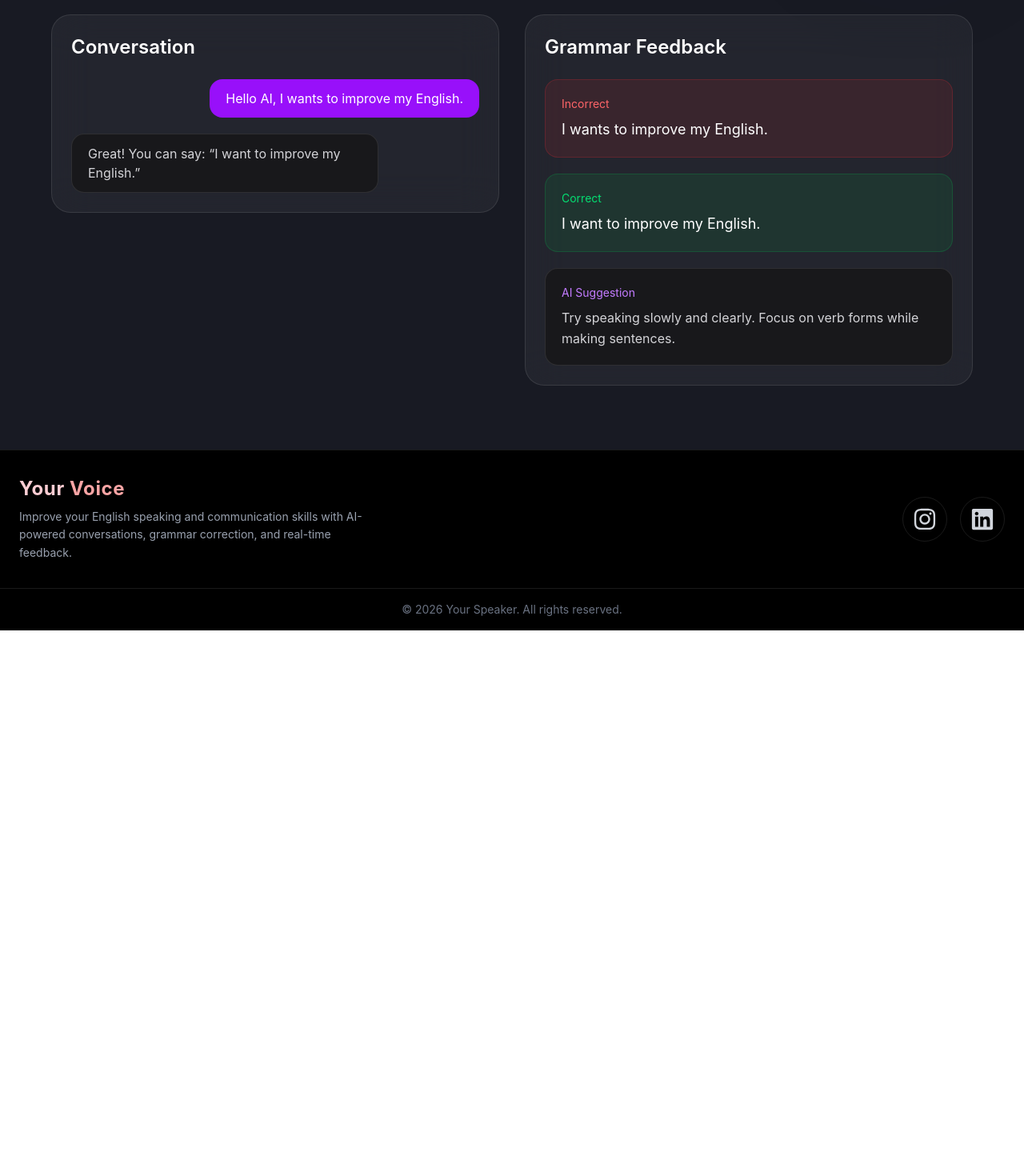
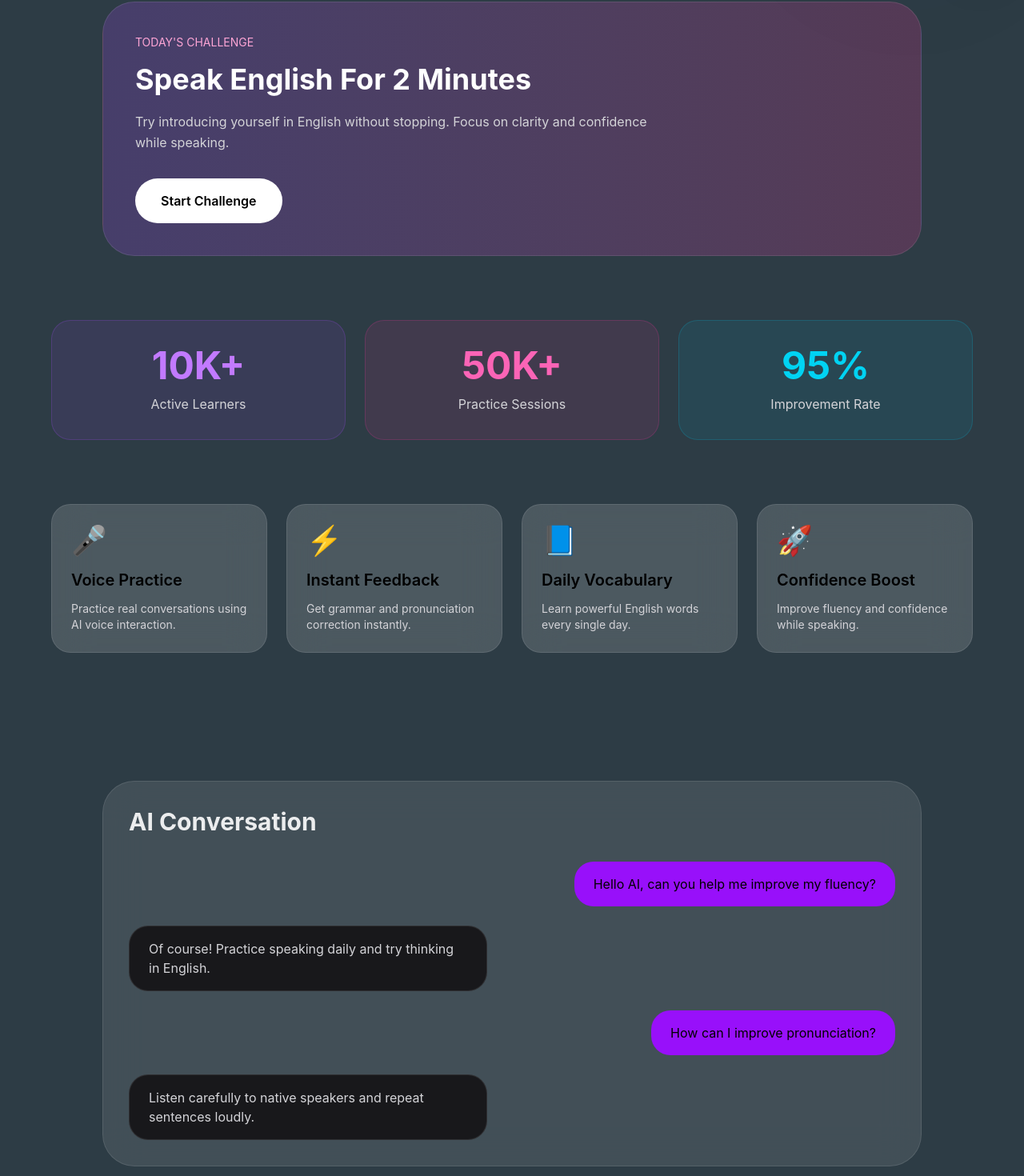
Before and after one commit to shivamsharma-01/TalkBoost, a React (Vite) app: page / in a window 1280 px wide. Shown: the part 820-2290 px from the top of the page at 80% size. Before the commit the page ends 1608 px from the top, so only its background shows below. Built offline with nearby package versions, Linux system fonts and the light colour scheme.

Commit message:
Updated home page UI

```diff
--- a/src/App.jsx
+++ b/src/App.jsx
@@ -18,7 +18,7 @@ const App = () => {
       </Routes>
       </BrowserRouter>
 
-      {/* <Gemini/>*/}
+      <Gemini/>
 
 
 
--- a/src/components/Gemini.jsx
+++ b/src/components/Gemini.jsx
@@ -13,7 +13,6 @@ export default function Gemini() {
     }
   ]);
 
-  // Paste your Gemini API key here
   const API_KEY = 'AIzaSyAP0Bh5J3NDKacRX70uKVns1RDj556ZH0U';
 
   const sendMessage = async () => {
--- a/src/components/Navbar.jsx
+++ b/src/components/Navbar.jsx
@@ -77,7 +77,7 @@ const Navbar = () => {
 
             {
                 menuOpen && (
-                    <div className="md:hidden bg-black/95 text-white px-6 py-6 space-y-5 relative z-50">
+                    <div className="md:hidden bg-black/95 text-white px-6 py-6 space-y-10 right-0 absolute z-50">
 
                         <Link
                             to="/"
--- a/src/home/Home.jsx
+++ b/src/home/Home.jsx
@@ -8,25 +8,29 @@ import { IoRocket } from "react-icons/io5";
 
 const Home = () => {
     return (
-        <div>
-            <div className="min-h-screen bg-linear-to-r  bg-[#181a23] text-white overflow-hidden">
+        <div className='bg-[#2d3c45]'>
+
+
+
+            <div className="min-h-screen bg-linear-to-r   text-white overflow-hidden">
 
                 <div className="absolute top-0 left-0 w-72 h-72 bg-[#8b5cf6]/20 blur-3xl rounded-full" />
+                <div className=" md:absolute top-[35%] left-[67%] w-[23%] h-[34%] bg-[#606077] blur-3xl rounded-full" />
                 <div className="absolute bottom-0 right-0 w-72 h-72 bg-[#1e293b]/4 blur-3xl rounded-full" />
 
 
                 <Navbar />
 
                 <motion.div
-                    initial={{ opacity: 0, y: 30 }}
+                    initial={{ opacity: 0, y: 50 }}
                     whileInView={{ opacity: 1, y: 0 }}
-                    transition={{ duration: 1 }}
+                    transition={{ duration: 0.7 }}
                     viewport={{ once: true }}
                 >
 
-                    <section className="relative z-10 flex flex-col items-center justify-center text-center px-6 pt-20 md:pt-28">
+                    <section className="relative z-10 flex flex-col items-start justify-center text-center px-10 pt-20 md:pt-28">
                         <motion.div
-                            initial={{ opacity: 0, y: 30 }}
+                            initial={{ opacity: 0, y: 50 }}
                             whileInView={{ opacity: 1, y: 0 }}
                             transition={{ duration: 1 }}
                             viewport={{ once: true }}
@@ -43,35 +47,36 @@ const Home = () => {
 
                         <h1 className="text-[#fed7aa] text-5xl md:text-7xl font-bold leading-tight max-w-4xl tracking-tight">
                             <motion.div
-                                initial={{ opacity: 0, x: -40 }}
+                                initial={{ opacity: 0, x: -50 }}
                                 whileInView={{ opacity: 1, x: 0 }}
-                                transition={{ duration: 1 }}
+                                transition={{ duration: 0.8 }}
                                 viewport={{ once: true }}
                             >
                                 <span className='text-[#e6e8eb]'>S</span><span className='text-[#9fa4ac]'>p</span><span className='text-[#828d9d]'>e</span><span className='text-[#747f8f]'>a</span><span className='text-[#64748b]'>k</span> <span className='text-[#818997]'>English</span>
                             </motion.div>
                             {/* <br /> */}
                             <motion.div
-                                initial={{ opacity: 0, x: 40 }}
+                                initial={{ opacity: 0, x: 50 }}
                                 whileInView={{ opacity: 1, x: 0 }}
-                                transition={{ duration: 1 }}
+                                transition={{ duration: 0.8 }}
                                 viewport={{ once: true }}
                             >
                                 <span className=" text-[#2c7592]" >Confidently</span>
                             </motion.div> </h1>
 
 
+                        <div className='md:w-[50%]'>
                             <p className="text-zinc-300 mt-6 max-w-2xl text-base md:text-lg leading-relaxed">
                                 Practice conversations, improve grammar, and get instant AI feedback using voice interaction.
                             </p>
+                        </div>
 
-
-                        <div className="mt-14 flex flex-col items-center">
+                        <div className="mt-14 flex flex-col items-center w-full">
                             <button className="w-28 h-28 rounded-full bg-[#fda4af] hover:scale-105 hover:bg-[#fecdd3] transition duration-300 flex items-center justify-center shadow-[0_0_60px_rgba(168,85,247,0.5)]">
                                 <motion.img
                                     src="robot2.png"
                                     alt="Logo"
-                                    initial={{ opacity: 0, x: -30 }}
+                                    initial={{ opacity: 0, x: -50 }}
                                     animate={{ opacity: 1, x: 0 }}
                                     whileHover={{
                                         scale: 1.3,
@@ -86,77 +91,297 @@ const Home = () => {
                                 Tap to go...<span className='text-orange-600  ml-1 mt-1'><IoRocket /></span>
                             </p>
                         </div>
-                    </section>
-                </motion.div>
 
 
-                <section className="relative z-10 px-6 md:px-16 mt-24 pb-20">
-                    <div className="grid lg:grid-cols-2 gap-8 max-w-7xl mx-auto">
 
-                        <motion.div
-                            initial={{ opacity: 0, x: -40 }}
-                            whileInView={{ opacity: 1, x: 0 }}
-                            transition={{ duration: 1 }}
-                            viewport={{ once: true }}
-                        >
-                            <div className="bg-white/5 border border-white/10 rounded-3xl p-6 backdrop-blur-xl">
-                                <h2 className="text-2xl font-semibold mb-6">Conversation</h2>
 
-                                <div className="space-y-5">
+                        <div className="hidden md:block absolute top-35 mr-[5%] h-120 md:max-h-[50%] md:text-sm max-w-[30%] mx-auto text-center border right-2 border-white/10 bg-white/5 backdrop-blur-xl rounded-[45px] p-5 lg:text-xl">
+                            <p className="text-orange-400 text-sm mb-4">
+                                WORD OF THE DAY
+                            </p>
 
-                                    <div className="flex justify-end">
-                                        <div className="bg-purple-600 px-5 py-3 rounded-2xl max-w-sm text-sm md:text-base">
-                                            Hello AI, I wants to improve my English.
-                                        </div>
+                            <h1 className="text-5xl font-bold mb-4">
+                                Confident
+                            </h1>
+
+                            <p className="text-zinc-300 text-lg mb-6">
+                                Feeling or showing confidence in yourself.
+                            </p>
+
+                            <div className="bg-zinc-900 border border-white/10 rounded-2xl p-3 md:h-[40%] lg:h-[45%] ">
+                                <p className="text-zinc-400 text-sm mb-2">
+                                    Example Sentence
+                                </p>
+
+                                <p className="text-white text-sm  lg:text-xl ">
+                                    She speaks English confidently during interviews.
+                                </p>
                             </div>
 
+                        </div>
+                        {/* </section> */}
 
-                                    <div className="flex justify-start">
-                                        <div className="bg-zinc-900 border border-white/10 px-5 py-3 rounded-2xl max-w-sm text-sm md:text-base text-zinc-300">
-                                            Great! You can say: “I want to improve my English.”
-                                        </div>
-                                    </div>
-                                </div>
-                            </div>
+
+
+
+                    </section>
+
 
                 </motion.div>
 
 
 
+                <section className="px-6 md:px-16 py-20 relative z-10">
                     <motion.div
-                            initial={{ opacity: 0, x: 40 }}
+                        initial={{ opacity: 0, x: -50 }}
                         whileInView={{ opacity: 1, x: 0 }}
                         transition={{ duration: 1 }}
                         viewport={{ once: true }}
                     >
-                            <div className="bg-white/5 border border-white/10 rounded-3xl p-6 backdrop-blur-xl">
-                                <h2 className="text-2xl font-semibold mb-6">Grammar Feedback</h2>
 
-                                <div className="space-y-5">
-                                    <div className="bg-red-500/10 border border-red-500/20 rounded-2xl p-5">
-                                        <p className="text-red-400 text-sm mb-2">Incorrect</p>
-                                        <p className="text-lg">I wants to improve my English.</p>
+                        <div className="max-w-5xl mx-auto bg-linear-to-r from-purple-500/20 to-pink-500/20 border border-white/10 rounded-[40px] p-10">
+
+                            <p className="text-pink-300 text-sm mb-4">
+                                TODAY'S CHALLENGE
+                            </p>
+
+                            <h1 className="text-4xl font-bold mb-5">
+                                Speak English For 2 Minutes
+                            </h1>
+
+                            <p className="text-zinc-300 max-w-2xl leading-relaxed">
+                                Try introducing yourself in English without stopping.
+                                Focus on clarity and confidence while speaking.
+                            </p>
+
+                            <button className="mt-8 px-8 py-4 rounded-full bg-white text-black font-semibold hover:scale-105 transition duration-300 hover:bg-green-600">
+                                Start Challenge
+                            </button>
+
                         </div>
+                    </motion.div>
 
-                                    <div className="bg-green-500/10 border border-green-500/20 rounded-2xl p-5">
-                                        <p className="text-green-400 text-sm mb-2">Correct</p>
-                                        <p className="text-lg">I want to improve my English.</p>
+
+                </section>
+
+
+
+
+            </div >
+
+
+
+
+            <section className="px-6 md:px-16  relative z-10 ">
+                <div className="max-w-6xl mx-auto grid md:grid-cols-3 gap-6">
+
+
+                    <motion.div
+                        initial={{ opacity: 0, y: 80 }}
+                        whileInView={{ opacity: 1, y: 0 }}
+                        transition={{ duration: 0.5 }}
+                        viewport={{ once: true }}
+                    >
+                        <div className="bg-purple-500/10 border border-purple-500/20 rounded-3xl p-8 text-center hover:-translate-y-2 transition duration-300">
+                            <h1 className="text-5xl font-bold text-purple-400">10K+</h1>
+                            <p className="text-zinc-300 mt-3">Active Learners</p>
                         </div>
+                    </motion.div>
 
-                                    <div className="bg-zinc-900 border border-white/10 rounded-2xl p-5">
-                                        <p className="text-purple-400 text-sm mb-2">AI Suggestion</p>
-                                        <p className="text-zinc-300 leading-relaxed">
-                                            Try speaking slowly and clearly. Focus on verb forms while making sentences.
-                                        </p>
+                    <motion.div
+                        initial={{ opacity: 0, y: 80 }}
+                        whileInView={{ opacity: 1, y: 0 }}
+                        transition={{ duration: 1 }}
+                        viewport={{ once: true }}
+                    >
+
+                        <div className="bg-pink-500/10 border border-pink-500/20 rounded-3xl p-8 text-center hover:-translate-y-2 transition duration-300">
+                            <h1 className="text-5xl font-bold text-pink-400">50K+</h1>
+                            <p className="text-zinc-300 mt-3">Practice Sessions</p>
                         </div>
-                                </div>
+                    </motion.div>
+
+                    <motion.div
+                        initial={{ opacity: 0, y: 80 }}
+                        whileInView={{ opacity: 1, y: 0 }}
+                        transition={{ duration: 1.5 }}
+                        viewport={{ once: true }}
+                    >
+                        <div className="bg-cyan-500/10 border border-cyan-500/20 rounded-3xl p-8 text-center hover:-translate-y-2 transition duration-300">
+                            <h1 className="text-5xl font-bold text-cyan-400">95%</h1>
+                            <p className="text-zinc-300 mt-3">Improvement Rate</p>
                         </div>
                     </motion.div>
 
                 </div>
             </section>
 
-            </div >
+
+
+
+            <section className="px-6 md:px-16 py-20 relative z-10">
+                <div className="max-w-7xl mx-auto grid md:grid-cols-2 lg:grid-cols-4 gap-6">
+
+
+                    <motion.div
+                        initial={{ opacity: 0, y: 70 }}
+                        whileInView={{ opacity: 1, y: 0 }}
+                        transition={{ duration: 1 }}
+                        viewport={{ once: true }}
+                    >
+                        <div className="bg-white/15 border border-white/10 rounded-3xl p-6 backdrop-blur-xl hover:-translate-y-2 transition duration-300">
+                            <div className="text-4xl mb-4">🎤</div>
+                            <h2 className="text-xl font-semibold mb-3">Voice Practice</h2>
+                            <p className="text-zinc-300 text-sm">
+                                Practice real conversations using AI voice interaction.
+                            </p>
+                        </div>
+                    </motion.div>
+
+
+
+                    <motion.div
+                        initial={{ opacity: 0, y: 70 }}
+                        whileInView={{ opacity: 1, y: 0 }}
+                        transition={{ duration: 1 }}
+                        viewport={{ once: true }}
+                    >
+                        <div className="bg-white/15 border border-white/10 rounded-3xl p-6 backdrop-blur-xl hover:-translate-y-2 transition duration-300">
+                            <div className="text-4xl mb-4">⚡</div>
+                            <h2 className="text-xl font-semibold mb-3">Instant Feedback</h2>
+                            <p className="text-zinc-300 text-sm">
+                                Get grammar and pronunciation correction instantly.
+                            </p>
+                        </div>
+                    </motion.div>
+
+
+                    <motion.div
+                        initial={{ opacity: 0, y: 70 }}
+                        whileInView={{ opacity: 1, y: 0 }}
+                        transition={{ duration: 1 }}
+                        viewport={{ once: true }}
+                    >
+                        <div className="bg-white/15 border border-white/10 rounded-3xl p-6 backdrop-blur-xl hover:-translate-y-2 transition duration-300">
+                            <div className="text-4xl mb-4">📘</div>
+                            <h2 className="text-xl font-semibold mb-3">Daily Vocabulary</h2>
+                            <p className="text-zinc-300 text-sm">
+                                Learn powerful English words every single day.
+                            </p>
+                        </div>
+                    </motion.div>
+
+
+
+                    <motion.div
+                        initial={{ opacity: 0, y: 80 }}
+                        whileInView={{ opacity: 1, y: 0 }}
+                        transition={{ duration: 1 }}
+                        viewport={{ once: true }}
+                    >
+                        <div className="bg-white/15 border border-white/10 rounded-3xl p-6 backdrop-blur-xl hover:-translate-y-2 transition duration-300">
+                            <div className="text-4xl mb-4">🚀</div>
+                            <h2 className="text-xl font-semibold mb-3">Confidence Boost</h2>
+                            <p className="text-zinc-300 text-sm">
+                                Improve fluency and confidence while speaking.
+                            </p>
+                        </div>
+                    </motion.div>
+
+                </div>
+            </section>
+
+
+
+            <section className="px-6 md:px-16 py-20 relative z-10">
+
+                <motion.div
+                    initial={{ opacity: 0, y: 80 }}
+                    whileInView={{ opacity: 1, y: 0 }}
+                    transition={{ duration: 1 }}
+                    viewport={{ once: true }}
+                >
+                    <div className="max-w-5xl mx-auto bg-white/10 border border-white/10 rounded-[40px] p-8 backdrop-blur-xl">
+
+                        <motion.div
+                            initial={{ opacity: 0, y: 80 }}
+                            whileInView={{ opacity: 1, y: 0 }}
+                            transition={{ duration: 1 }}
+                            viewport={{ once: true }}
+                        >
+                            <h1 className="text-3xl font-bold mb-8 text-white/90">
+                                AI Conversation
+                            </h1></motion.div>
+
+                        <div className="space-y-6">
+
+                            <motion.div
+                                initial={{ opacity: 0, y: 80 }}
+                                whileInView={{ opacity: 1, y: 0 }}
+                                transition={{ duration: 1 }}
+                                viewport={{ once: true }}
+                            >
+
+                                <div className="flex justify-end">
+                                    <div className="bg-purple-600 px-6 py-4 rounded-3xl max-w-md">
+                                        Hello AI, can you help me improve my fluency?
+                                    </div>
+                                </div>
+                            </motion.div>
+
+                            <motion.div
+                                initial={{ opacity: 0, y: 80 }}
+                                whileInView={{ opacity: 1, y: 0 }}
+                                transition={{ duration: 1 }}
+                                viewport={{ once: true }}
+                            >
+                                <div className="flex justify-start">
+                                    <div className="bg-zinc-900 border border-white/10 px-6 py-4 rounded-3xl max-w-md text-zinc-300">
+                                        Of course! Practice speaking daily and try thinking in English.
+                                    </div>
+                                </div>
+                            </motion.div>
+
+
+                            <motion.div
+                                initial={{ opacity: 0, y: 80 }}
+                                whileInView={{ opacity: 1, y: 0 }}
+                                transition={{ duration: 1 }}
+                                viewport={{ once: true }}
+                            >
+                                <div className="flex justify-end">
+                                    <div className="bg-purple-600 px-6 py-4 rounded-3xl max-w-md">
+                                        How can I improve pronunciation?
+                                    </div>
+                                </div>
+                            </motion.div>
+
+
+                            <motion.div
+                                initial={{ opacity: 0, y: 80 }}
+                                whileInView={{ opacity: 1, y: 0 }}
+                                transition={{ duration: 1 }}
+                                viewport={{ once: true }}
+                            >
+
+                                <div className="flex justify-start">
+                                    <div className="bg-zinc-900 border border-white/10 px-6 py-4 rounded-3xl max-w-md text-zinc-300">
+                                        Listen carefully to native speakers and repeat sentences loudly.
+                                    </div>
+                                </div>
+                            </motion.div>
+
+
+                        </div>
+
+                    </div>
+                </motion.div>
+
+            </section>
+
+
+
+
 
             <Foooter />
 
```
Lines whose indentation alone changed are shown as unchanged.
